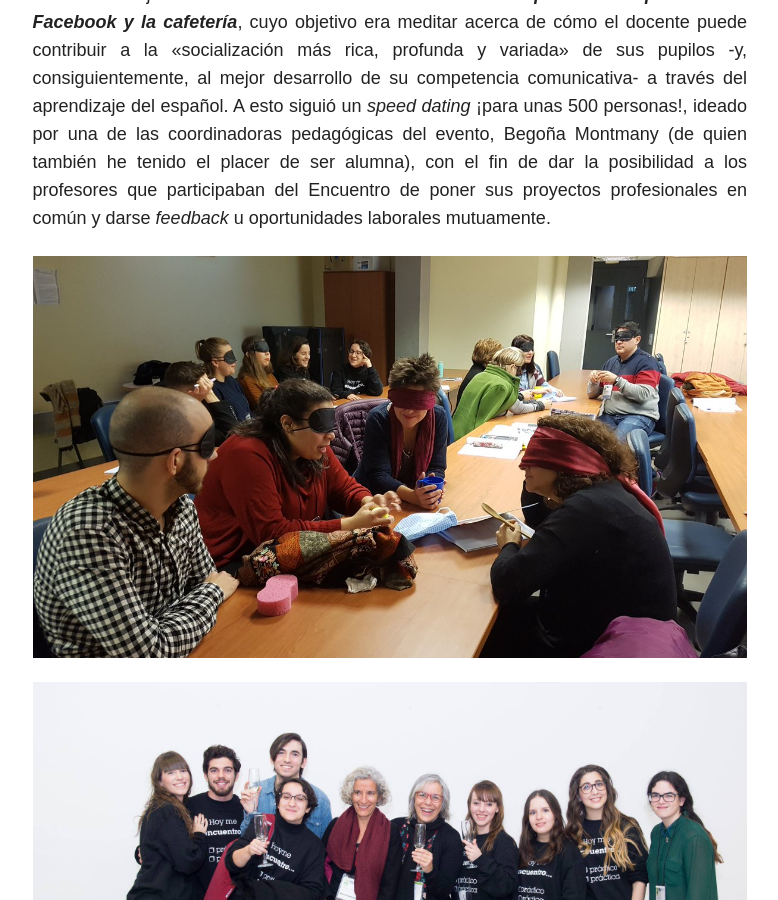
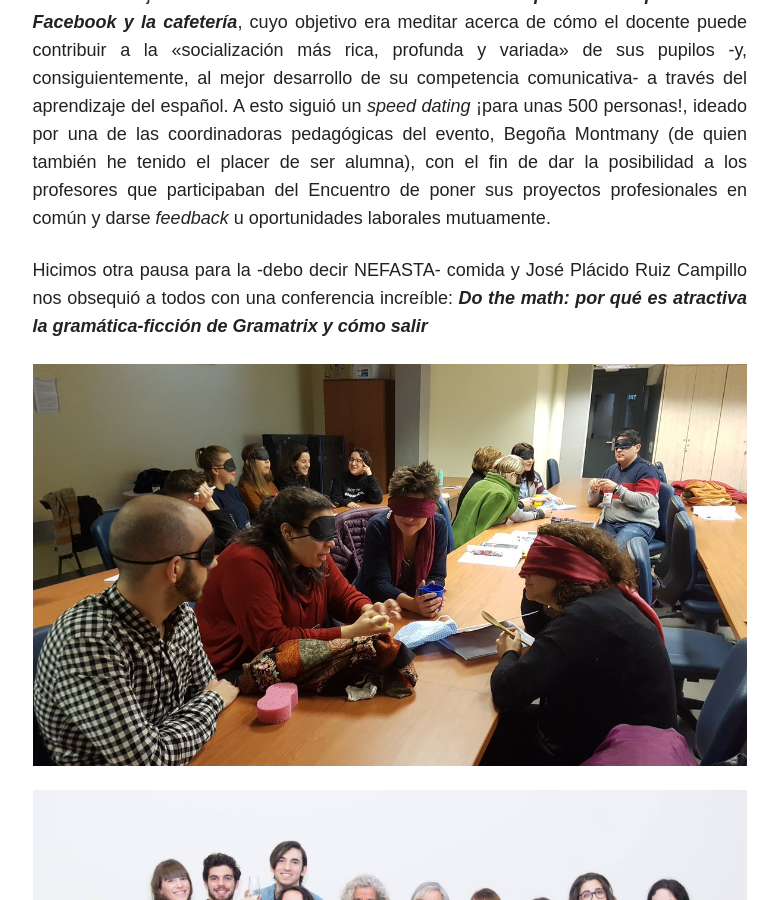
Before and after one commit to immalopez/immalopez.github.io, a Jekyll site: the page built from _posts/blog/2018-12-27-yo-una-joven-padawan.md, in a window 1280 px wide and 900 px high, scrolled down 2133 px. Shown: the whole window, without its empty margins (347-1125 px from the left). Built offline with Jekyll 4.4.1, drawn with Linux system fonts in a browser that asks for light colours; nearby versions of some CDN libraries; comment, search, counter and statistics services are not loaded.

Commit message:
Update 2018-12-27-yo-una-joven-padawan.md

```diff
--- a/_posts/blog/2018-12-27-yo-una-joven-padawan.md
+++ b/_posts/blog/2018-12-27-yo-una-joven-padawan.md
@@ -25,6 +25,8 @@ El viernes 21 se dedicó principalmente a las conferencias. Dado que estuve ocup
 
 Tras una breve pausa -no sé si estudiada- para tomar café y saludar al resto de asistentes, tuvo lugar la segunda conferencia del día, en esta ocasión de la mano de Fernando Trujillo: **_Socialización en el aula de ELE: ocupando el espacio entre Facebook y la cafetería_**, cuyo objetivo era meditar acerca de cómo el docente puede contribuir a la «socialización más rica, profunda y variada» de sus pupilos -y, consiguientemente, al mejor desarrollo de su competencia comunicativa- a través del aprendizaje del español. A esto siguió un _speed dating_ ¡para unas 500 personas!, ideado por una de las coordinadoras pedagógicas del evento, Begoña Montmany (de quien también he tenido el placer de ser alumna), con el fin de dar la posibilidad a los profesores que participaban del Encuentro de poner sus proyectos profesionales en común y darse _feedback_ u oportunidades laborales mutuamente.
 
+Hicimos otra pausa para la -debo decir NEFASTA- comida y José Plácido Ruiz Campillo nos obsequió a todos con una conferencia increíble: **_Do the math: por qué es atractiva la gramática-ficción de Gramatrix y cómo salir_**
+
 ![Taller invidentes](/images/DvAupodWsAANBsF.jpg)
 
 ![Segunda foto grupal](/images/49643224_2075655185791249_7095390048639516672_o.jpg)
```
